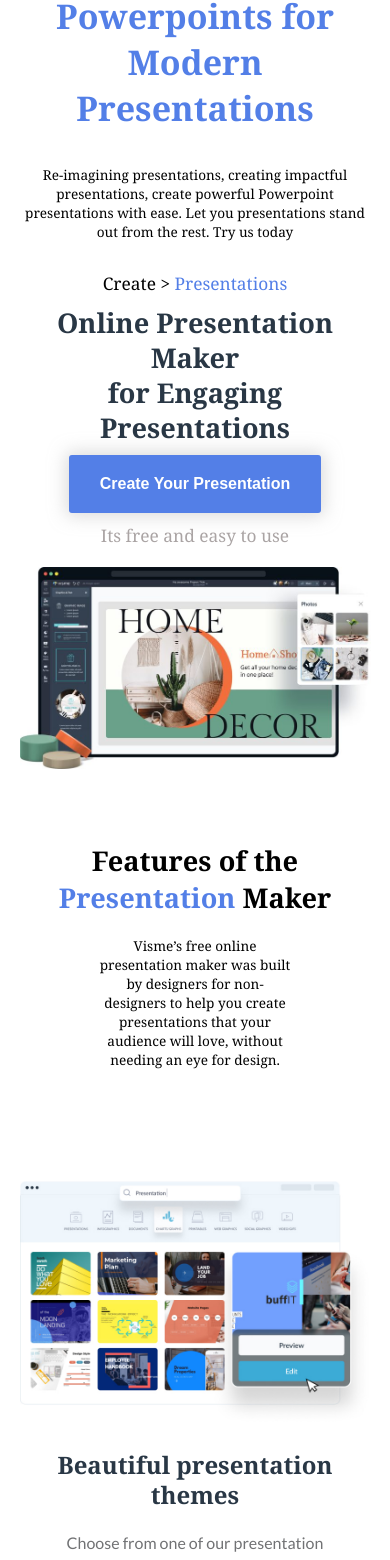
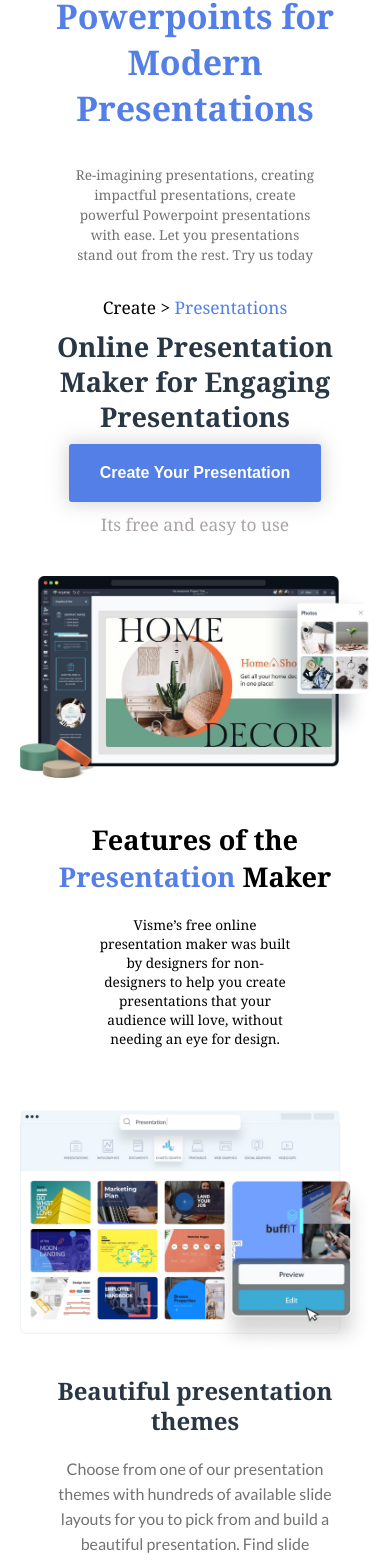
Before and after one commit to ealpha072/next_js_app, a Next.js app: page /routes/Home in a window 390 px wide. Shown: the part 239-1799 px from the top of the page. Built offline with nearby package versions, Linux system fonts and the light colour scheme.

Commit message:
More responsive

```diff
--- a/src/pages/routes/Home.tsx
+++ b/src/pages/routes/Home.tsx
@@ -28,7 +28,7 @@ export default function Home() {
         <div className={styles.topDiv}>
           <div className={styles.create}>
             <p>Create &gt; <span>Presentations </span></p>
-            <h1>Online Presentation Maker <br /> for Engaging Presentations </h1>
+            <h1>Online Presentation Maker for Engaging Presentations </h1>
             <button> Create Your Presentation</button>
             <h2>Its free and easy to use</h2>
           </div>
--- a/src/pages/routes/myhome.module.css
+++ b/src/pages/routes/myhome.module.css
@@ -21,6 +21,7 @@
     padding-top: 2.5rem;
     font-size: 1.875rem;
     font-weight: 200;
+    color: #717274;
 }
 
 .topDiv{
@@ -110,7 +111,6 @@
     margin: var(--marginTop) auto;
 }
 
-
 .featureCont{
     padding: 0 0 0 7%;
     display: flex;
@@ -185,7 +185,10 @@
     }
 
     .intro h6{
+        width: 70%;
+        margin: auto;
         font-size: 1rem;
+        line-height: 20px;
     }
 
     .topDiv {
@@ -212,12 +215,20 @@
         width: 90%;
     }
 
+    .imageContainer {
+        margin-top: 20px;
+    }
 
     .imageContainer img{
         width: 100%;
         height: auto;
         margin-top: 20px;
         position: unset;
+    }
+
+    .chosen{
+        margin-top: 20px;
+        margin-bottom: 0px;
     }
 
     .chosen h1{
@@ -234,14 +245,22 @@
         flex-direction: column;
         margin-top: 20px;
     }
+
     .rightAlign img{
         width: 100%;
         height: auto;
     }
 
+    .imgCont{
+        display: flex;
+        justify-content: center;
+        align-items: center;
+    }
+
     .featureCont{
-        text-align: center;
-        padding-left: unset;
+        text-align: center !important;
+        padding-left: 0 !important;
+        padding-right: 0 !important;
     }
 
     .featureCont h1{
```
